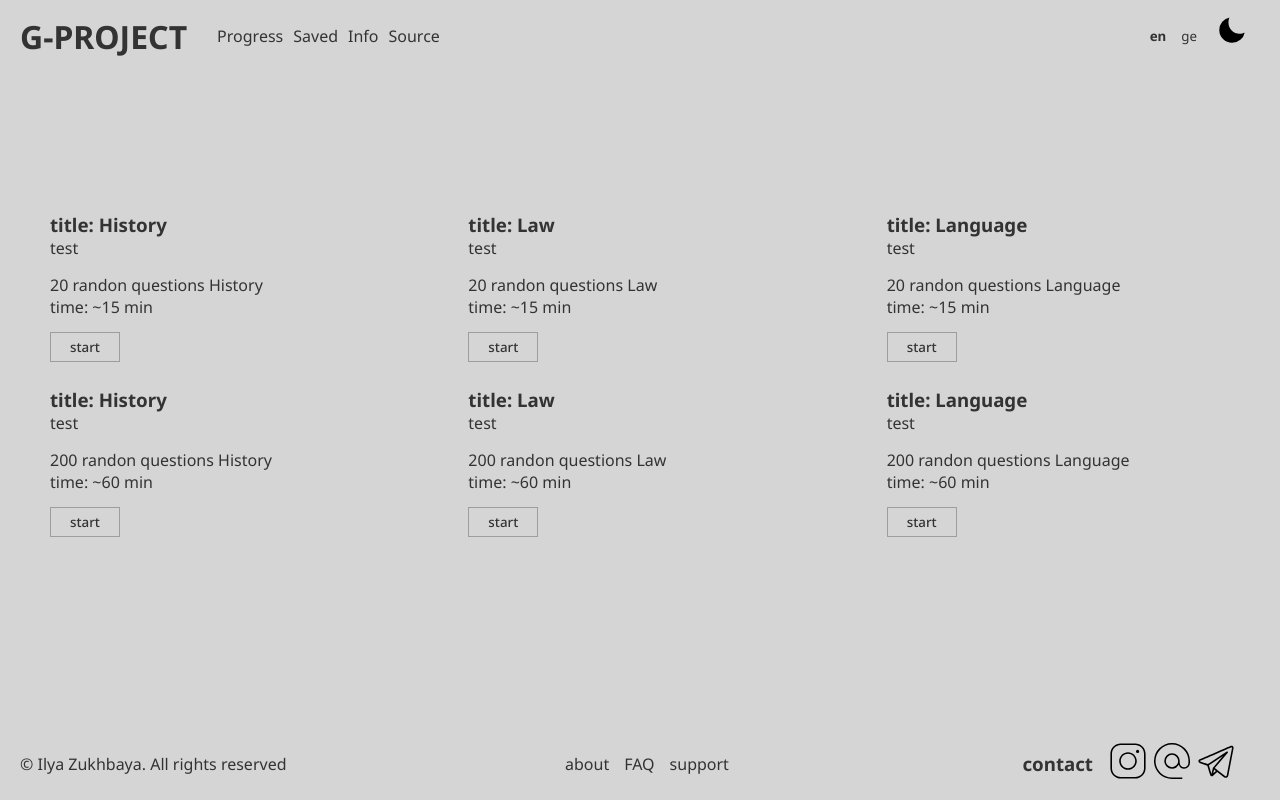
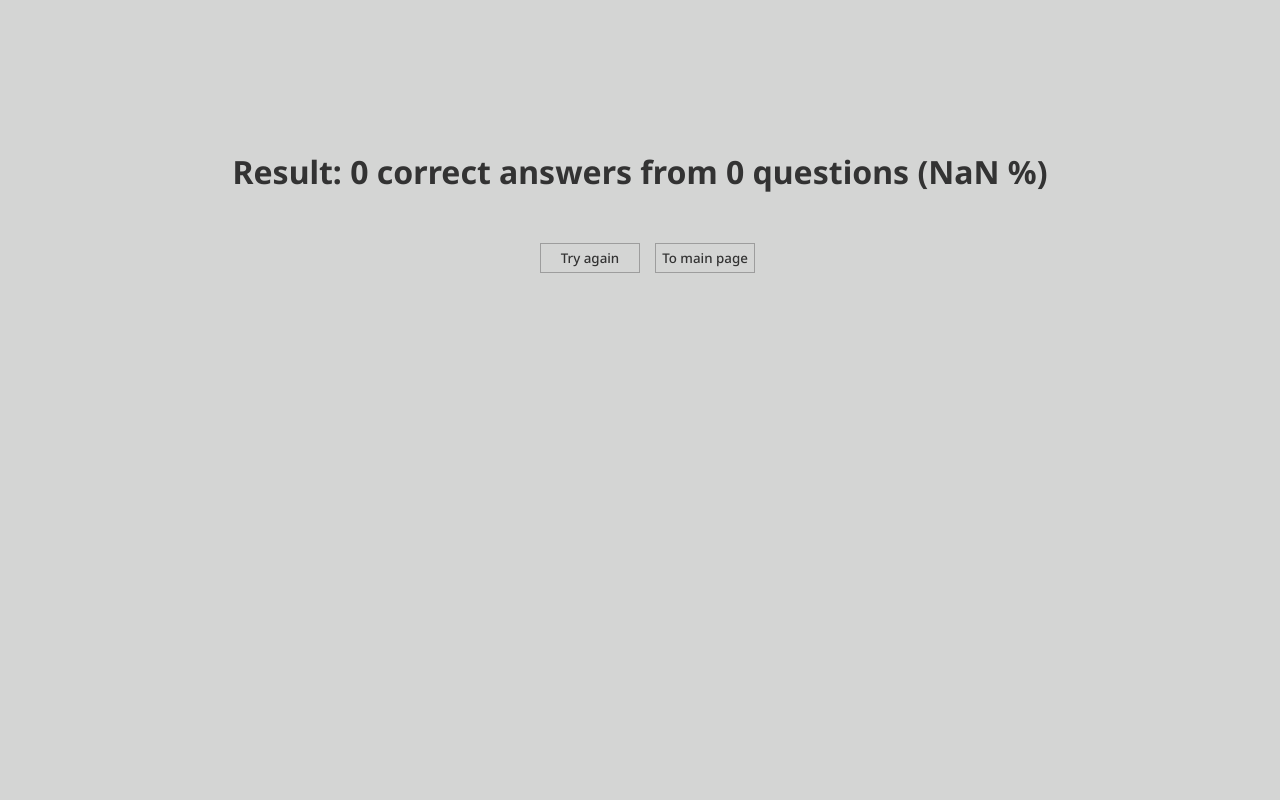
Before and after one commit to Ilya-Zukhbaya/Georgian-Project, a React (Create React App) app: page /result in a window 1280 px wide. Built offline with nearby package versions, Linux system fonts and the light colour scheme.

Commit message:
add some styles + refactoring

```diff
--- a/src/@types/index.ts
+++ b/src/@types/index.ts
@@ -1,7 +1,3 @@
-export type resultP = {
-  correctAns: number;
-};
-
 export type itemsT = {
   id: number;
   title: string;
--- a/src/App.tsx
+++ b/src/App.tsx
@@ -9,6 +9,7 @@ import { Quiz } from './components/Quiz';
 import { useLocation } from 'react-router-dom';
 import { useDispatch } from 'react-redux';
 import { setActive } from './redux/slices/quizSlice';
+import { Result } from './pages/Result/Result';
 
 function App() {
   const theme = useSelector((state: RootState) => state.theme.value);
@@ -26,6 +27,7 @@ function App() {
         <Routes>
           <Route path="*" element={<Home />} />
           <Route path="/card/:id" element={<Quiz />} />
+          <Route path="/result" element={<Result />} />
         </Routes>
       </div>
     </ThemeProvider>
--- a/src/components/Card/Card.tsx
+++ b/src/components/Card/Card.tsx
@@ -8,13 +8,14 @@ import save from '../../assets/pictures/main/unsave.svg';
 import unsave from '../../assets/pictures/main/save.svg';
 import { useTranslation } from 'react-i18next';
 import styles from './index.module.scss';
+import { Link } from 'react-router-dom';
 
 export const Card: React.FC<itemsT> = (props) => {
   const [click, setClick] = React.useState<boolean>(false);
   const { t } = useTranslation();
 
   const { disable, correctAns } = useSelector((state: RootState) => state.card);
-  const { step } = useSelector((state: RootState) => state.quiz);
+  const { step, items } = useSelector((state: RootState) => state.quiz);
   const dispatch = useDispatch();
 
   const onVariantClick = (i: number) => {
@@ -31,7 +32,11 @@ export const Card: React.FC<itemsT> = (props) => {
 
   return (
     <div className={styles.root}>
+      <div className={styles.root__header}>
         <h3>{props.title}</h3>
+        <img src={click ? unsave : save} onClick={() => setClick(!click)} alt="save" width={20} />
+      </div>
+      <div className={styles.root__main}>
         {props.variants.map((obj, i) => (
           <button
             key={i}
@@ -41,8 +46,18 @@ export const Card: React.FC<itemsT> = (props) => {
             <span>{obj}</span>
           </button>
         ))}
-      <img src={click ? unsave : save} onClick={() => setClick(!click)} alt="save" width={20} />
-      <button onClick={() => onStepClick(step)}>{t('button.__next')}</button>
+      </div>
+      {step === items.length - 1 ? (
+        <Link to="/result" className={styles.root__footer}>
+          <button onClick={() => onStepClick(step)}>
+            <span>{t('button.__next')}</span>
+          </button>
+        </Link>
+      ) : (
+        <button onClick={() => onStepClick(step)} className={styles.root__footer}>
+          <span>{t('button.__next')}</span>
+        </button>
+      )}
     </div>
   );
 };
--- a/src/components/Card/index.module.scss
+++ b/src/components/Card/index.module.scss
@@ -1,14 +1,40 @@
 .root {
   width: 300px;
+  height: 300px;
+  justify-content: space-between;
   margin: 100px auto;
   display: flex;
   flex-direction: column;
+
+  &__header {
+    display: flex;
+    justify-content: space-between;
+  }
+
+  &__main {
+    display: flex;
+    flex-direction: column;
+    height: 130px;
+    justify-content: space-between;
+  }
+
+  &__footer {
+    align-self: flex-end;
+  }
   button {
-    background: unset;
-    border: unset;
-    margin-right: 15px;
+    width: 70px;
+    height: 30px;
+    padding: 5px 12px;
+    border: 1px solid #9d9d9d;
+    font-weight: 500;
+    background: transparent;
+    cursor: pointer;
+    transition: all 0.3s ease;
   }
   button:hover {
-    opacity: 0.8;
+    opacity: 0.7;
+  }
+  button:disabled {
+    opacity: 1;
   }
 }
--- a/src/components/EmptyCard/index.module.scss
+++ b/src/components/EmptyCard/index.module.scss
@@ -27,4 +27,8 @@
     position: relative;
     display: inline-block;
   }
+  &__startButton:hover {
+    transition: all 0.3s ease;
+    background: #707070;
+  }
 }
--- a/src/components/Quiz.tsx
+++ b/src/components/Quiz.tsx
@@ -1,14 +1,12 @@
 import React from 'react';
 import { Card } from './Card/Card';
-import { Result } from './Result';
+import { Result } from '../pages/Result/Result';
 import { useSelector, useDispatch } from 'react-redux';
 import data from '../assets/questions.json';
 import { RootState } from '../redux/store';
-import { setItems, setStep, setActive } from '../redux/slices/quizSlice';
+import { setItems } from '../redux/slices/quizSlice';
 import { Header } from './Header/Header';
 import { Footer } from './Footer/Footer';
-import { setCorrectAns } from '../redux/slices/cardSlice';
-import { Link } from 'react-router-dom';
 
 export const Quiz: React.FC = () => {
   const { step, items, active, cardId } = useSelector((state: RootState) => state.quiz);
@@ -26,22 +24,8 @@ export const Quiz: React.FC = () => {
     );
   }, [active]);
 
-  const restart = () => {
-    dispatch(setActive(false));
-    dispatch(setStep(0));
-    dispatch(setCorrectAns(0));
-  };
-
   if (step === items.length) {
-    return (
-      <div>
-        <Result correctAns={correctAns} />
-        <button onClick={restart}>Restart</button>
-        <Link to="/">
-          <button onClick={restart}>to main page</button>
-        </Link>
-      </div>
-    );
+    return <Result />;
   }
 
   return (
--- a/src/components/Result.tsx
+++ /dev/null
@@ -1,6 +0,0 @@
-import React from 'react';
-import { resultP } from '../@types';
-
-export const Result: React.FC<resultP> = (props) => {
-  return <div>Result: {props.correctAns}</div>;
-};
--- /dev/null
+++ b/src/pages/Result/Result.tsx
@@ -0,0 +1,41 @@
+import React from 'react';
+import styles from './index.module.scss';
+
+import { setActive, setStep } from '../../redux/slices/quizSlice';
+import { setCorrectAns } from '../../redux/slices/cardSlice';
+import { useDispatch, useSelector } from 'react-redux';
+import { Link } from 'react-router-dom';
+import { RootState } from '../../redux/store';
+
+export const Result: React.FC = () => {
+  const dispatch = useDispatch();
+  const { correctAns } = useSelector((state: RootState) => state.card);
+  const { items, cardId } = useSelector((state: RootState) => state.quiz);
+
+  const restart = () => {
+    dispatch(setActive(false));
+    dispatch(setStep(0));
+    dispatch(setCorrectAns(0));
+  };
+
+  return (
+    <div className={styles.root}>
+      <h1>
+        Result: {correctAns} correct answers from {items.length} questions (
+        {Math.floor((correctAns / items.length) * 100)} %)
+      </h1>
+      <div className={styles.root__buttonContainer}>
+        <Link to={`/card/${cardId}`}>
+          <button onClick={restart}>
+            <span>Try again</span>
+          </button>
+        </Link>
+        <Link to="/">
+          <button onClick={restart}>
+            <span>To main page</span>
+          </button>
+        </Link>
+      </div>
+    </div>
+  );
+};
--- /dev/null
+++ b/src/pages/Result/index.module.scss
@@ -0,0 +1,29 @@
+.root {
+  margin-top: 150px;
+
+  &__buttonContainer {
+    margin-top: 50px;
+    button {
+      width: 90px;
+      height: 30px;
+      padding: 5px 12px;
+      border: 1px solid #9d9d9d;
+      font-weight: 500;
+      background: transparent;
+      cursor: pointer;
+      transition: all 0.3s ease;
+      position: relative;
+      display: inline-block;
+    }
+    button:last-child {
+      width: 100px;
+      padding: 5px;
+      margin-left: 15px;
+    }
+
+    button:hover {
+      transition: all 0.3s ease;
+      background: #707070;
+    }
+  }
+}
--- a/src/scss/app.scss
+++ b/src/scss/app.scss
@@ -7,10 +7,10 @@
   @include app;
 }
 .green {
-  background-color: green;
+  background: green !important;
 }
 .red {
-  background-color: red;
+  background: red !important;
 }
 .disabled {
   display: none;
```
Lines whose indentation alone changed are shown as unchanged.
